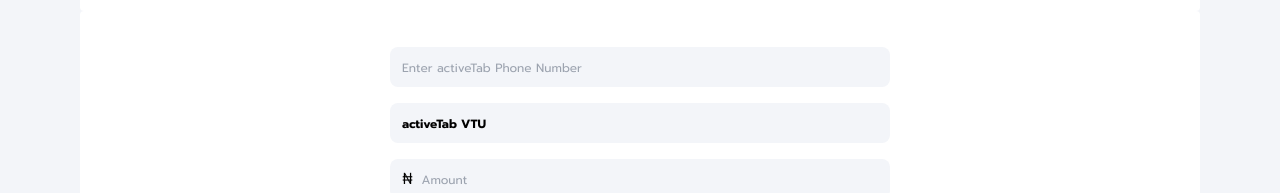
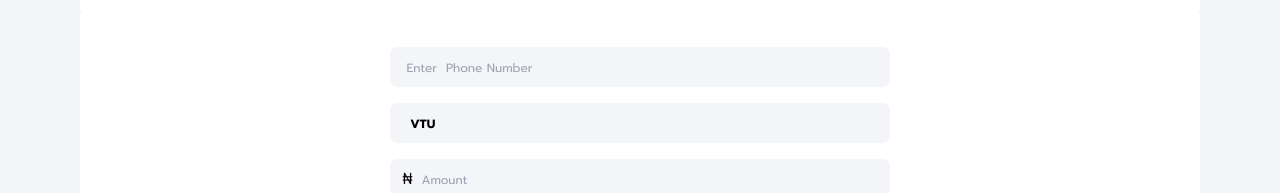
Before and after one commit to Dev-Tonia/one-customer, a Vue app: page /buy-airtime in a window 1280 px wide. Shown: the part 346-539 px from the top of the page. Built offline with nearby package versions, Linux system fonts and the light colour scheme.

Commit message:
fixed the buy airtime props error

```diff
--- a/src/pages/airtime/AirtimeForm.vue
+++ b/src/pages/airtime/AirtimeForm.vue
@@ -3,11 +3,12 @@ import { useRouter } from "vue-router";
 const router = useRouter();
 import Button from "../../components/Button.vue";
 const { activeTab } = defineProps(["activeTab"]);
+console.log(activeTab);
 </script>
 <template>
   <form action="" method="post">
-    <input type="text" :placeholder="`Enter ${activeTab} Phone Number`" />
-    <input type="text" disabled :placeholder="`${activeTab} VTU`" />
+    <input type="text" :placeholder="` Enter ${activeTab} Phone Number `" />
+    <input type="text" disabled :placeholder="` ${activeTab} VTU`" />
     <div class="flex w-full px-3 bg-[#F3F5F9] rounded-lg my-4 items-center">
       <span>&#8358;</span>
       <input
--- a/src/pages/airtime/BuyAirtime.vue
+++ b/src/pages/airtime/BuyAirtime.vue
@@ -53,7 +53,7 @@ const { selectTab, activeTab } = useProviderTab();
           'md:w-6/12': !openSideBar.isOpen || layout === 'MainLayout',
         }"
       >
-        <AirtimeForm activeTab="activeTab" />
+        <AirtimeForm :activeTab="activeTab" />
       </CardVue>
     </CardVue>
   </div>
--- a/src/pages/mobileData/MobileForm.vue
+++ b/src/pages/mobileData/MobileForm.vue
@@ -9,6 +9,8 @@ const dataOption = useBuyData();
 const router = useRouter();
 
 const { activeTab } = defineProps(["activeTab"]);
+console.log(activeTab);
+
 const mtnValues = [
   {
     title: "100 DataPlan 100MB Daily Daily",
```
